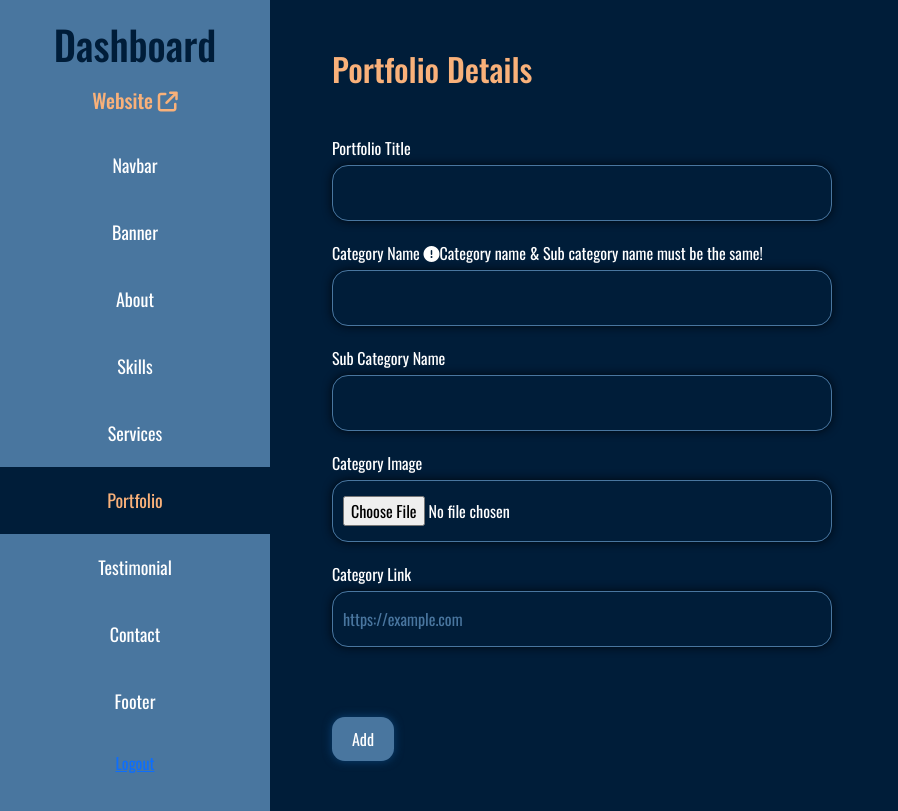
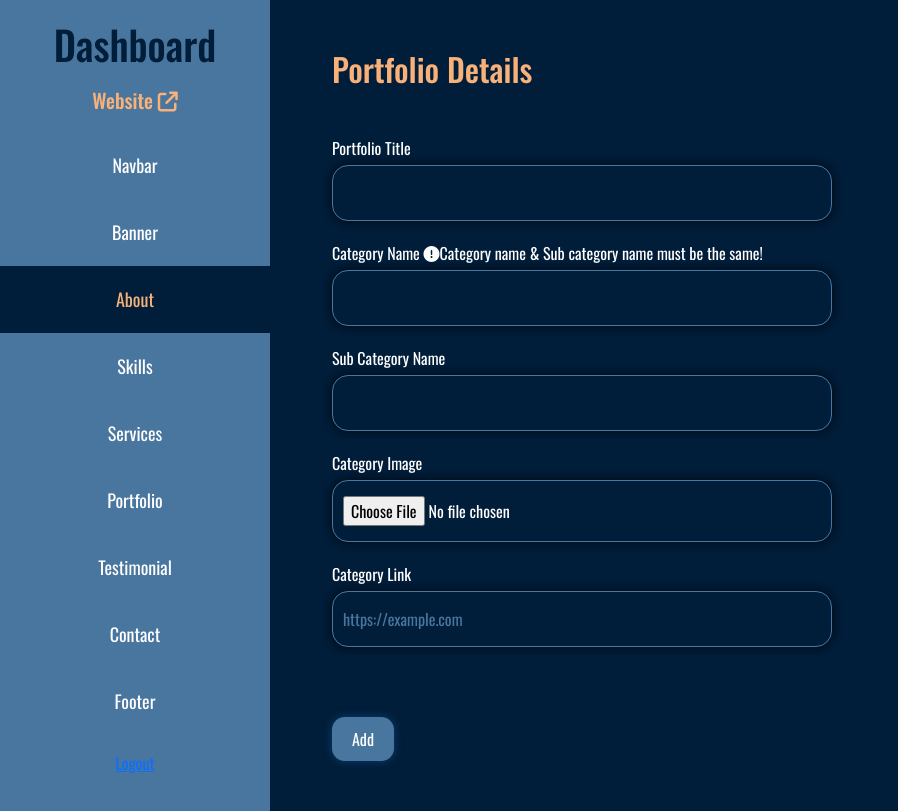
Before and after one commit to mdkawsardev/portfolio_with_django, a Django app: page /portfolio/ in a window 1280 px wide. Shown: the whole page, without its empty margins (0-898 px from the left). Run offline with Django 5.2, Linux system fonts and the light colour scheme; the visitor is signed in with stand-in values (Sample User, id 1); some libraries are stand-ins or nearby versions.

Commit message:
URL has changed

```diff
--- a/template/dashboard/portfolio.html
+++ b/template/dashboard/portfolio.html
@@ -8,15 +8,16 @@
             </div>
             <h5 class="website"><a href="/" target="_blank">Website <i class="fa-solid fa-arrow-up-right-from-square"></i></a></h5>
             <ul class="p-0">
-                <li class="text-center"><a class="text-decoration-none d_link " href="/navbar">Navbar</a></li>
-                <li class="text-center"><a class="text-decoration-none d_link" href="/banner">Banner</a></li>
-                <li class="text-center"><a class="text-decoration-none d_link" href="/about">About</a></li>
-                <li class="text-center"><a class="text-decoration-none d_link" href="/skill">Skills</a></li>
-                <li class="text-center"><a class="text-decoration-none d_link" href="/service">Services</a></li>
-                <li class="text-center"><a class="text-decoration-none d_link d_active" href="/portfolio">Portfolio</a></li>
-                <li class="text-center"><a class="text-decoration-none d_link" href="/testimonial">Testimonial</a></li>
-                <li class="text-center"><a class="text-decoration-none d_link" href="/contact">Contact</a></li>
-                <li class="text-center"><a class="text-decoration-none d_link" href="/footer">Footer</a></li>
+                <li class="text-center list-unstyled"><a class="text-decoration-none d_link " href="{% url 'navbar' %}">Navbar</a></li>
+                <li class="text-center list-unstyled"><a class="text-decoration-none d_link" href="{% url 'banner' %}">Banner</a></li>
+                <li class="text-center list-unstyled"><a class="text-decoration-none d_link d_active" href="{% url 'about' %}">About</a></li>
+                <li class="text-center list-unstyled"><a class="text-decoration-none d_link " href="{% url 'skill' %}">Skills</a></li>
+                <li class="text-center list-unstyled"><a class="text-decoration-none d_link" href="{% url 'service' %}">Services</a></li>
+                <li class="text-center list-unstyled"><a class="text-decoration-none d_link" href="{% url 'portfolio' %}">Portfolio</a></li>
+                <li class="text-center list-unstyled"><a class="text-decoration-none d_link" href="{% url 'testimonial' %}">Testimonial</a>
+                </li>
+                <li class="text-center list-unstyled"><a class="text-decoration-none d_link" href="{% url 'contact' %}">Contact</a></li>
+                <li class="text-center list-unstyled"><a class="text-decoration-none d_link " href="{% url 'footer' %}">Footer</a></li>
             </ul>
             <div class="text-center">
                 <a href="/logout">Logout</a>
```
